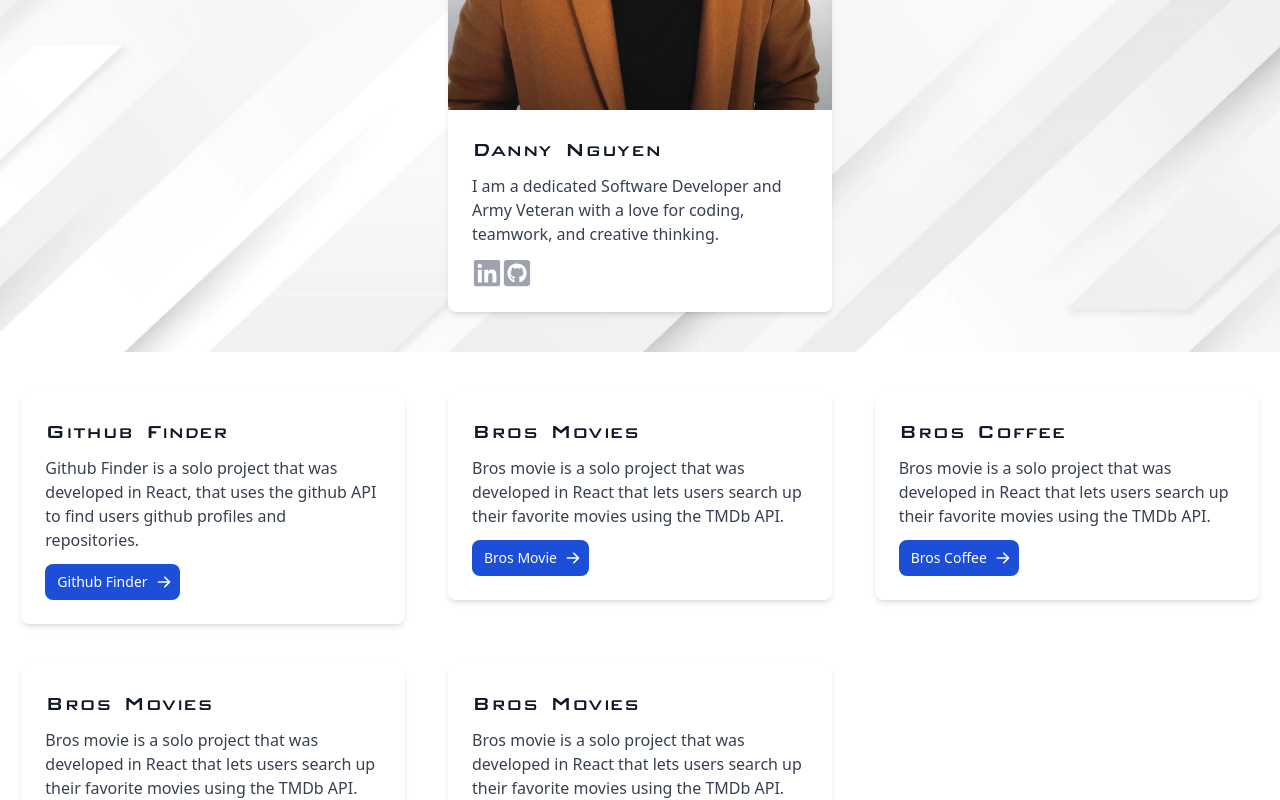
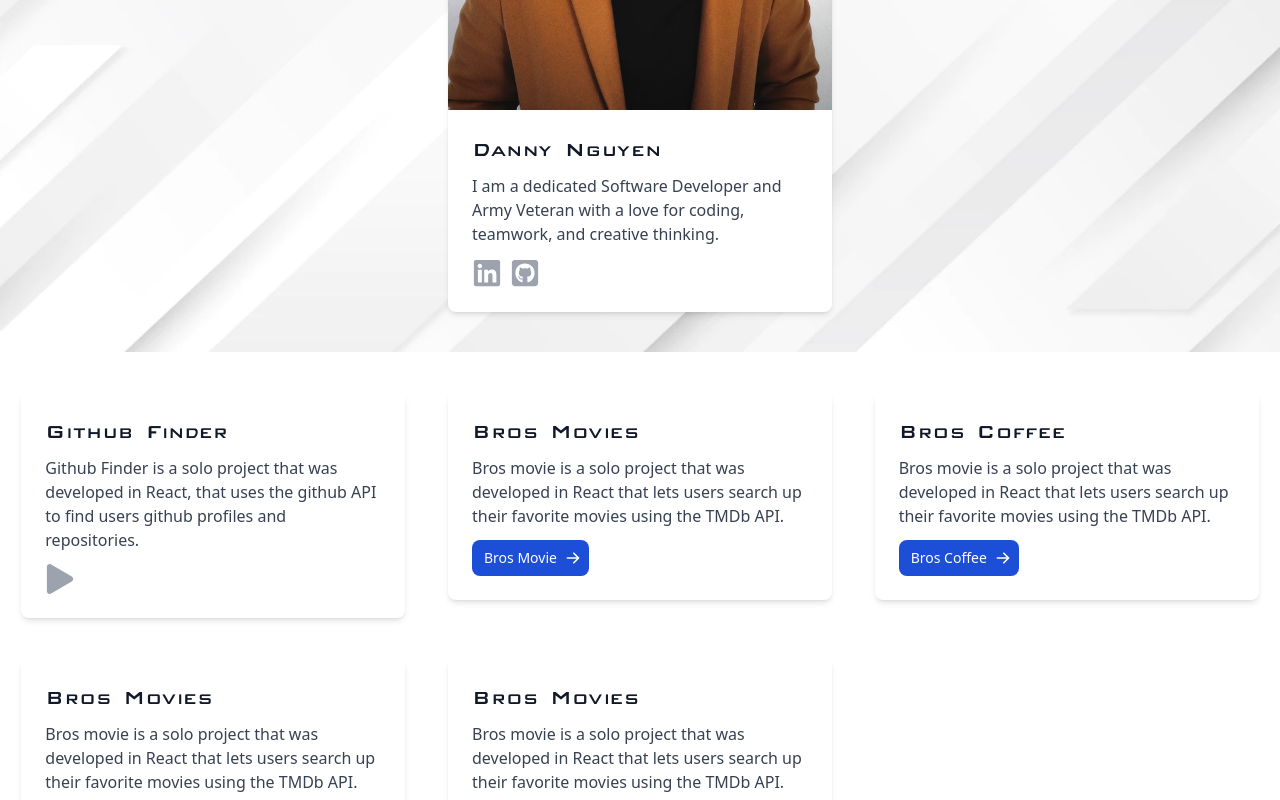
Before and after one commit to nightzillla/nightzillla-project, a React (Create React App) app: page /aboutme in a window 1280 px wide. Shown: the part 448-1248 px from the top of the page. Built offline with nearby package versions, Linux system fonts and the light colour scheme.

Commit message:
updating code

```diff
--- a/src/pages/Projects/ProfileCards/GithhubFinder.js
+++ b/src/pages/Projects/ProfileCards/GithhubFinder.js
@@ -1,5 +1,6 @@
 import React from 'react'
 import '../Project.css'
+import {FaPlay} from 'react-icons/fa'
 
 function GithhubFinder() {
 
@@ -12,10 +13,7 @@ function GithhubFinder() {
             <p class="mb-3 font-normal text-gray-700 dark:text-gray-400">
             Github Finder is a solo project that was developed in React, that uses the github API to find users github profiles and repositories.
             </p>
-            <div href="#" class="inline-flex items-center px-3 py-2 text-sm font-medium text-center text-white bg-blue-700 rounded-lg hover:bg-blue-800 focus:ring-4 focus:outline-none focus:ring-blue-300 dark:bg-blue-600 dark:hover:bg-blue-700 dark:focus:ring-blue-800">
-              <a target="_blank" href= "https://github-finder-firebase.web.app/"> Github Finder</a>
-                <svg aria-hidden="true" class="w-4 h-4 ml-2 -mr-1" fill="currentColor" viewBox="0 0 20 20" xmlns="http://www.w3.org/2000/svg"><path fill-rule="evenodd" d="M10.293 3.293a1 1 0 011.414 0l6 6a1 1 0 010 1.414l-6 6a1 1 0 01-1.414-1.414L14.586 11H3a1 1 0 110-2h11.586l-4.293-4.293a1 1 0 010-1.414z" clip-rule="evenodd"></path></svg>
-            </div>
+              <a target="_blank" href= "https://github-finder-firebase.web.app/"><FaPlay className="text-3xl text-gray-400 hover:bg-white mr-[.5rem]"/></a>
           </div>
         </div>{/* END OF PROFILE CARD*/}
       </div> {/* END OF GITHUB FINDER CARD */}
--- a/src/pages/Projects/ProfileCards/ProfileCard.js
+++ b/src/pages/Projects/ProfileCards/ProfileCard.js
@@ -20,7 +20,7 @@ function ProfileCard() {
                 </p>
                 <div className="flex">
                   <a a target="_blank" href="https://www.linkedin.com/in/danny-nguyen-nightzillla/">
-                    <FaLinkedin className="text-3xl text-gray-400 hover:bg-white"/>
+                    <FaLinkedin className="text-3xl text-gray-400 hover:bg-white mr-[.5rem]"/>
                   </a>
                   <a a target="_blank" href="https://github.com/nightzillla">
                     <FaGithubSquare className="text-3xl text-gray-400 hover:bg-white"/>
```
